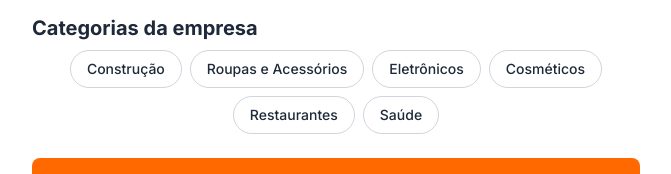
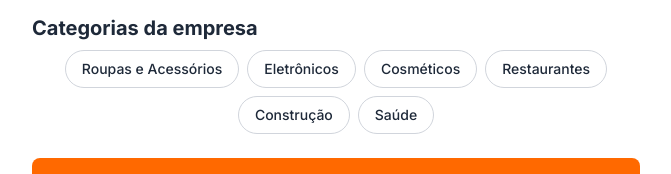
Before and after one commit to Time2-Procurai/procurai-frontend, a React (Vite) app: page /cadastro/empresa in a window 1280 px wide. Shown: the part 1113-1287 px from the top of the page, without its empty margins (304-975 px from the left). Built offline with nearby package versions, Linux system fonts and the light colour scheme; a web font is replaced by a local one.

Commit message:
fix categories

```diff
--- a/src/pages/CadastroEmpresa.jsx
+++ b/src/pages/CadastroEmpresa.jsx
@@ -16,12 +16,13 @@ const BackArrowIcon = () => (
 );
 
 const categoriesOptions = [
+  { key: 'ROUP',       name: 'Roupas e Acessórios' },
+  { key: 'ELET',       name: 'Eletrônicos' },
+  { key: 'COSM',       name: 'Cosméticos' },
+  { key: 'REST',       name: 'Restaurantes' },
+  // ATENÇÃO: Nestes dois, o backend definiu a chave igual ao nome (com acento)
   { key: 'Construção', name: 'Construção' },
-  { key: 'Roupas e Acessórios', name: 'Roupas e Acessórios' },
-  { key: 'Eletrônicos', name: 'Eletrônicos' },
-  { key: 'Cosméticos', name: 'Cosméticos' },
-  { key: 'Restaurantes', name: 'Restaurantes' },
-  { key: 'Saúde', name: 'Saúde' }
+  { key: 'Saúde',      name: 'Saúde' }
 ];
 
 const CadastroEmpresaPage = () => {
```
